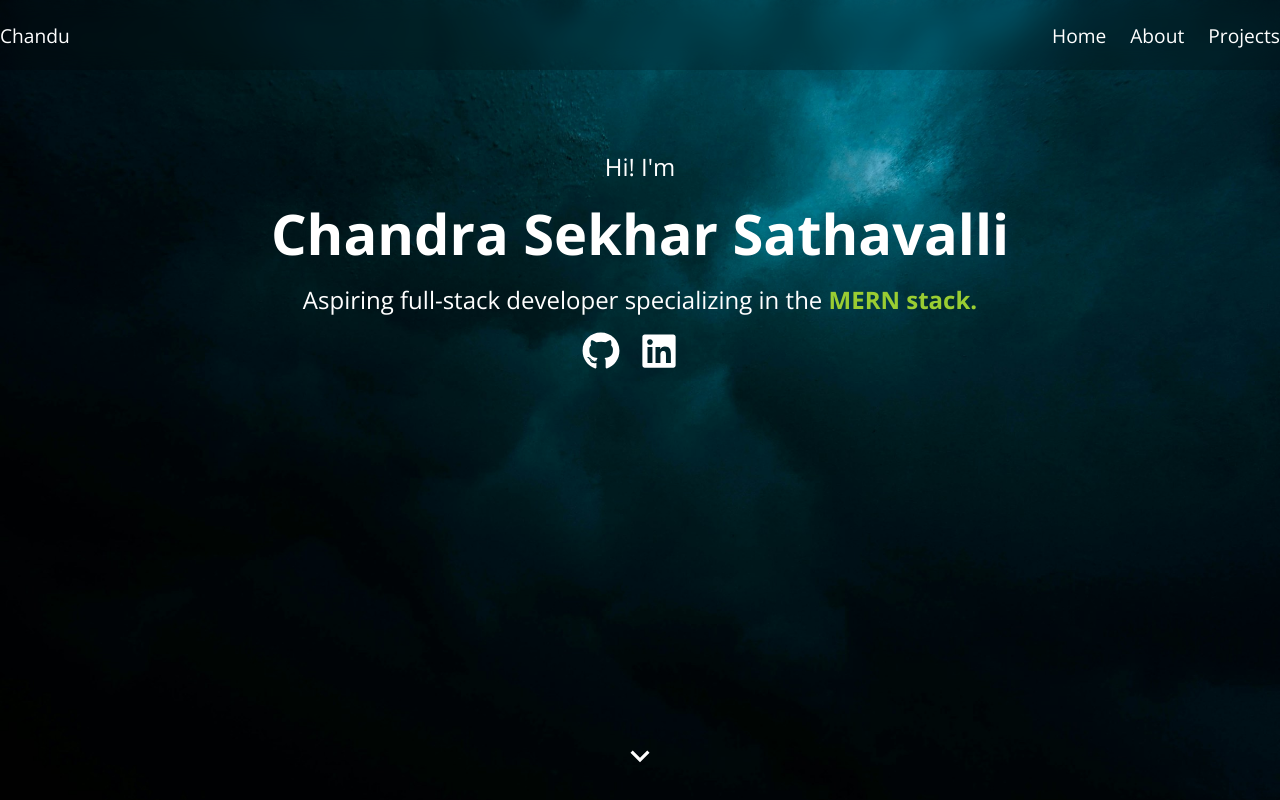
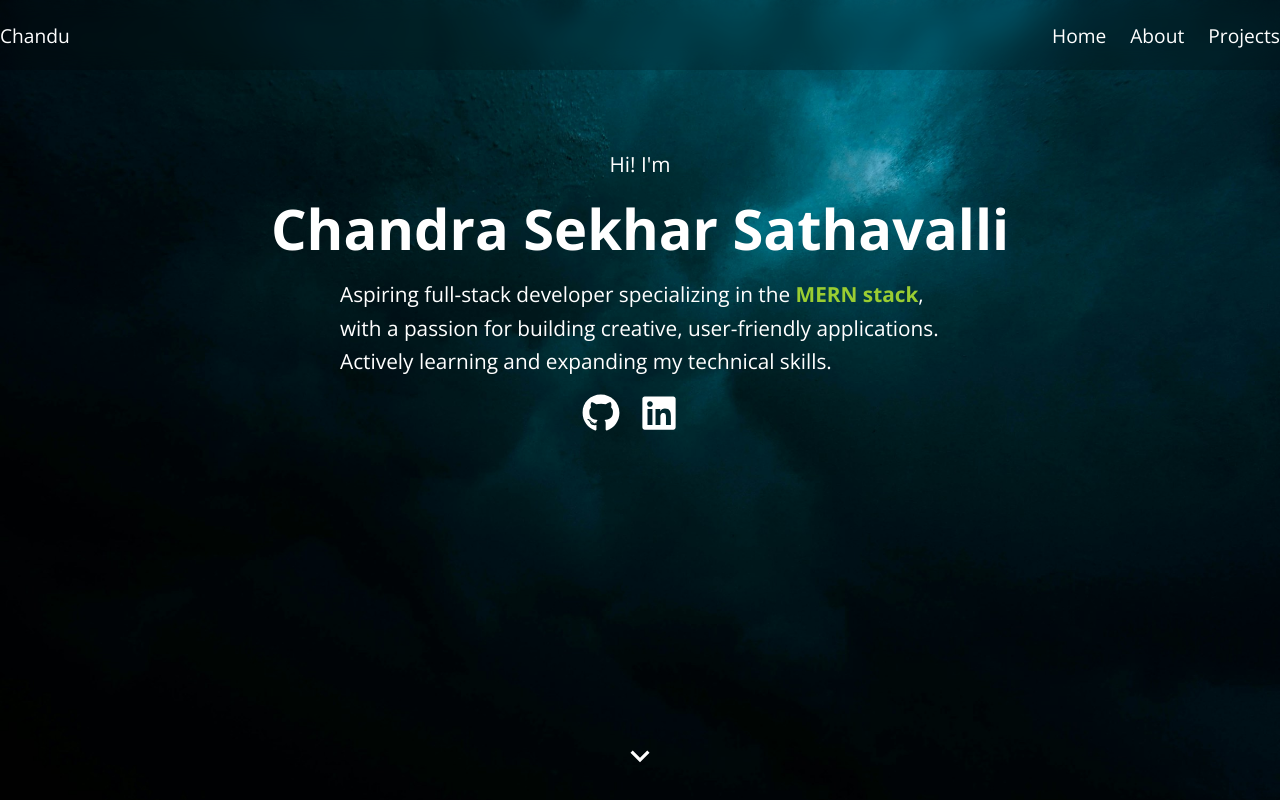
Before and after one commit to chandrasekhar-99/my-portfolio, a React (Create React App) app in the folder front-end/: page / in a window 1280 px wide. Shown: the top 800 px of the page. Built offline with nearby package versions, Linux system fonts and the light colour scheme.

Commit message:
ui updated

```diff
--- a/front-end/src/components/Home/index.css
+++ b/front-end/src/components/Home/index.css
@@ -22,10 +22,20 @@
 
 .home-description{
   color: #ffffff;
-  font-size: 1.5rem;
+  font-size: 1.3rem;
   margin-top: 10px;
   margin: 6px 0;
   line-height: 1.4;
+}
+
+.home-description-2{
+  color: #ffffff;
+  font-size: 1.3rem;
+  margin-top: 10px;
+  margin: 6px 0;
+  max-width: 600px;
+  text-align: left;
+  line-height: 1.6;
 }
 
 .navbar-position {
@@ -100,4 +110,8 @@
     font-size: 52px;
     margin-bottom: 70px;
   }
+
+  .home-scroll-icon:hover {
+    transform: scale(1.0);
+  }
 }
--- a/front-end/src/components/Home/index.js
+++ b/front-end/src/components/Home/index.js
@@ -14,7 +14,7 @@ const Home = () => {
           <section id="home" className="home-section">
               <p className="home-description">Hi! I'm</p>
               <h1 className="home-heading"> Chandra Sekhar Sathavalli</h1>
-              <p className="home-description">Aspiring full-stack developer specializing in the <span className="span-highlight">MERN stack.</span></p>
+              <p className="home-description-2">Aspiring full-stack developer specializing in the <span className="span-highlight">MERN stack</span>, with a passion for building creative, user-friendly applications. Actively learning and expanding my technical skills.</p>
               <div >
                 <FaGithub className="home-icons"/>
                 <FaLinkedin className="home-icons"/>
```
